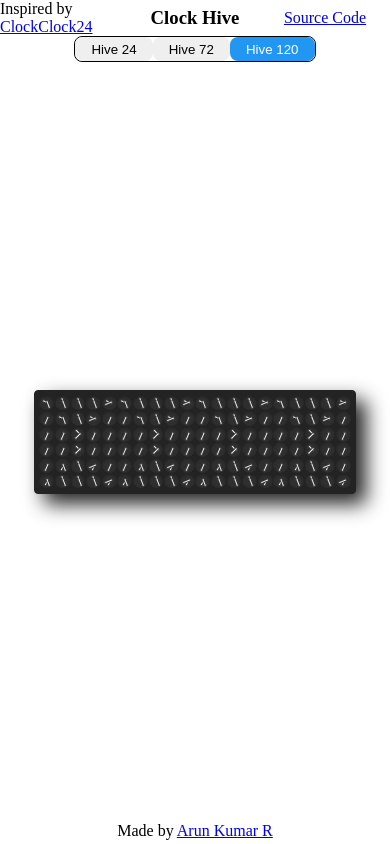
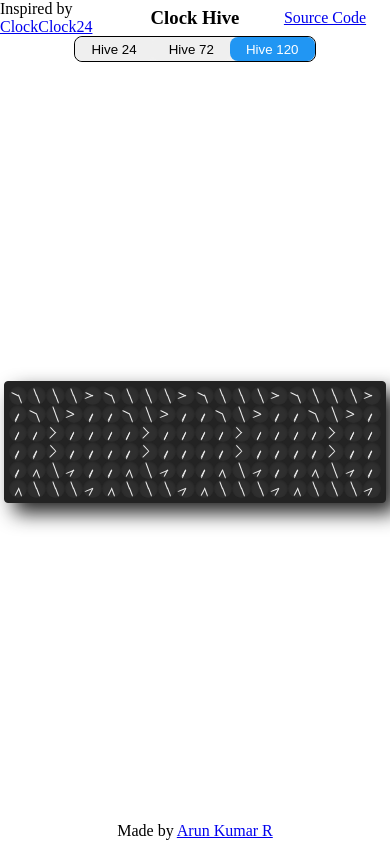
Before and after one commit to arunkumarun/clock-hive, a Vue app: page / in a window 390 px wide. Built offline with nearby package versions, Linux system fonts and the light colour scheme.

Commit message:
Fully responsive clock
- Each clock changes size based on the hive

```diff
--- a/src/components/Clock.vue
+++ b/src/components/Clock.vue
@@ -1,10 +1,7 @@
 <template>
   <div class="clock">
-    <div class="clock-face">
-      <span class="arm hours"></span>
-      <span class="arm minutes"></span>
-      <span class="circle"></span>
-    </div>
+    <span class="arm hour"/>
+    <span class="arm minute"/>
   </div>
 </template>
 
@@ -12,99 +9,86 @@
 import {computed} from "vue";
 import type {ClockProp} from "../util/digits/DigitUtil.ts";
 
-const props = withDefaults(defineProps<ClockProp>(), {
-  hour: 0,
-  minute: 0,
-  delay: 0,
-  duration: 2,
-  shouldMod: true,
-});
+const TOTAL_DEG = 360 as const;
+const TOTAL_HOUR = 12 as const;
+const TOTAL_MINUTE = 60 as const;
+
+const {
+  hour = 0,
+  minute = 0,
+  delay = 0,
+  duration = 2,
+  shouldMod = true
+} = defineProps<ClockProp>();
 
 const hourAngle = computed(() => {
-  const h = props.shouldMod ? (props.hour % 12) : props.hour;
-  const angle = h * (360 / 12);
+  const h = shouldMod ? (hour % TOTAL_HOUR) : hour;
+  const angle = h * (TOTAL_DEG / TOTAL_HOUR);
   return `${angle}deg`;
 });
 
 const minuteAngle = computed(() => {
-  const m = props.shouldMod ? (props.minute % 60) : props.minute;
-  const angle = m * (360 / 60);
+  const m = shouldMod ? (minute % TOTAL_MINUTE) : minute;
+  const angle = m * (TOTAL_DEG / TOTAL_MINUTE);
   return `${angle}deg`;
 });
 
 const durationInSeconds = computed(() => {
-  return `${props.duration}s`;
+  return `${duration}s`;
 });
 
 const delayInSeconds = computed(() => {
-  return `${props.delay}s`;
+  return `${delay}s`;
 });
 </script>
 
 <style scoped>
 .clock {
-  --_ow: clamp(1cqi, 4cqi, 4cqi);
-  --_w: 95cqi;
-  --_sz: 4cqi;
-  --_r: calc((var(--_w) - var(--_sz)) / 2);
+  --_clock_size: 100%;
 
-  background: transparent;
-  block-size: var(--_ow);
+  position: relative;
+  background: #2F2F2F;
+  border-radius: 50%;
   container-type: inline-size;
-  font-family: ui-sans-serif, system-ui, sans-serif;
-  inline-size: var(--_ow);
-  margin-inline: auto;
-  display: grid;
-  place-content: center;
+  inline-size: var(--_clock_size);
+  writing-mode: vertical-lr;
+  aspect-ratio: 1 / 1;
+  box-shadow: inset 0 1px 3px rgba(0, 0, 0, .25);
 }
 
-.clock-face {
-  display: grid;
-  aspect-ratio: 1;
-  background: #2F2F2F;
-  border-radius: 50%;
-  block-size: var(--_w);
-  list-style-type: none;
-  inline-size: var(--_w);
-  padding: unset;
-  box-shadow: inset 0 1px 3px rgba(0, 0, 0, .25);
-  position: relative;
+.minute {
+  --_arm_background: #EEE;
+  --_arm_height: 48cqi;
+  --_arm_width: 6cqi;
+  --_minute_deg: v-bind(minuteAngle);
+
+  transform: rotate(var(--_minute_deg));
+}
+
+.hour {
+  --_arm_background: #EEE;
+  --_arm_height: 45cqi;
+  --_arm_width: 6cqi;
+  --_hour_deg: v-bind(hourAngle);
+
+  transform: rotate(var(--_hour_deg));
 }
 
 .arm {
-  --_tdur: v-bind(durationInSeconds);
-  --_tdel: v-bind(delayInSeconds);
-  background-color: var(--_abg);
-  border-radius: calc(var(--_aw) * 2);
-  display: block;
-  height: var(--_ah);
-  left: calc((var(--_w) - var(--_aw)) / 2);
+  --_transition_duration: v-bind(durationInSeconds);
+  --_transition_delay: v-bind(delayInSeconds);
+
   position: absolute;
-  top: calc((var(--_w) / 2) - var(--_ah));
-  transform: rotate(0deg);
-  transform-origin: 50% calc((var(--_ah)) - (var(--_aw) / 2));
-  width: var(--_aw);
-  transition: transform var(--_tdur) cubic-bezier(.09,-0.01,.61,.99);
-  transition-delay: var(--_tdel);
-  border: 1px solid #2F2F2F;
-  margin-top: calc(var(--_aw) / 2);
-}
-
-.minutes {
-  --_abg: #EEE;
-  --_ah: 45cqi;
-  --_aw: 6cqi;
-  --minute-angle: v-bind(minuteAngle);
-  transform: rotate(var(--minute-angle));
-}
-
-.hours {
-  --_abg: #EEE;
-  --_ah: 40cqi;
-  --_aw: 6cqi;
-  --hour-angle: v-bind(hourAngle);
-  transform: rotate(var(--hour-angle));
-  position: relative;
+  height: var(--_arm_height);
+  width: var(--_arm_width);
+  top: calc((var(--_clock_size) / 2) - var(--_arm_height));
+  left: calc((var(--_clock_size) - var(--_arm_width)) / 2);
+  margin-top: calc(var(--_arm_width) / 2);
+  transform-origin: 50% calc((var(--_arm_height)) - (var(--_arm_width) / 2));
+  border-radius: 10000px;
+  background-color: var(--_arm_background);
+  transition: transform var(--_transition_duration) cubic-bezier(.09,-0.01,.61,.99);
+  transition-delay: var(--_transition_delay);
 }
 
 </style>
--- a/src/components/ClockHive.vue
+++ b/src/components/ClockHive.vue
@@ -17,17 +17,17 @@ import {computed, onMounted, onUnmounted, ref} from "vue";
 import {type ClockProp, digitClockHandMap, type DigitKey} from "../util/digits/DigitUtil.ts";
 import Clock from "./Clock.vue";
 
-const props = withDefaults(defineProps<{
+const {
+  matrixSize = [3, 2],
+} = defineProps<{
   matrixSize?: [number, number];
-}>(), {
-  matrixSize: () => [3, 2],
-});
+}>();
 
 const currentDate = ref(new Date());
 
 const digitCount = ref<number>(4);
 const digitArray = ref<DigitKey[]>(Array(digitCount.value).fill(0));
-const digitMatrix = ref<[number, number]>(props.matrixSize);
+const digitMatrix = ref<[number, number]>(matrixSize);
 const clockDigitMatrix = computed<ClockProp[][][]>(() => {
   return digitArray.value.map((dk) => {
     return digitClockHandMap[digitMatrix.value[0]][digitMatrix.value[1]][dk];
@@ -105,10 +105,10 @@ function setDigits(digitKeys: DigitKey[]): void {
 }
 
 .grid-clock {
-  --_digit-r: v-bind(digitMatrix[0]);
-  --_digit-c: v-bind(digitMatrix[1]);
+  --_digit-row: v-bind(digitMatrix[0]);
+  --_digit-column: v-bind(digitMatrix[1]);
   display: grid;
-  grid-template-columns: repeat(var(--_digit-c), minmax(0, 1fr));
-  grid-template-rows: repeat(var(--_digit-r), minmax(0, 1fr));
+  grid-template-columns: repeat(var(--_digit-column), minmax(0, 1fr));
+  grid-template-rows: repeat(var(--_digit-row), minmax(0, max-content));
 }
 </style>
--- a/src/components/ClockHiveSelector.vue
+++ b/src/components/ClockHiveSelector.vue
@@ -31,11 +31,13 @@ const items = [
 }
 
 .clock-hive-container {
+  height: 100%;
+  width: 100%;
   display: grid;
-  place-self: center;
   grid-auto-flow: column;
-  grid-auto-rows: max-content;
-  grid-auto-columns: max-content;
+  grid-auto-rows: minmax(0, 1fr);
+  grid-auto-columns: minmax(0, 1fr);
+  align-items: center;
 }
 
 .clock-hive-segmented-btn {
--- a/src/components/input/SegmentedButtons.vue
+++ b/src/components/input/SegmentedButtons.vue
@@ -34,6 +34,7 @@ function updateModel(val: T) {
   border: 1px solid black;
   border-radius: 8px;
   flex-grow: 1;
+  background: #F0F0F0;
 }
 
 .btn {
@@ -46,6 +47,7 @@ function updateModel(val: T) {
   height: 1.5rem;
   padding: 0 16px;
   min-width: fit-content;
+  cursor: pointer;
 }
 
 .btn__active {
```
